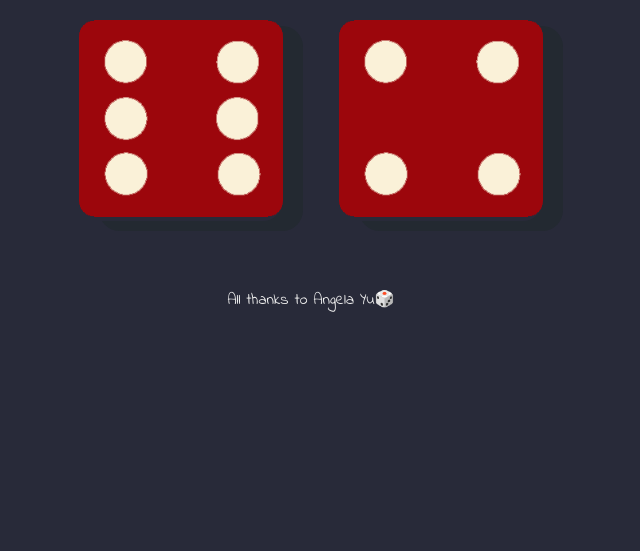
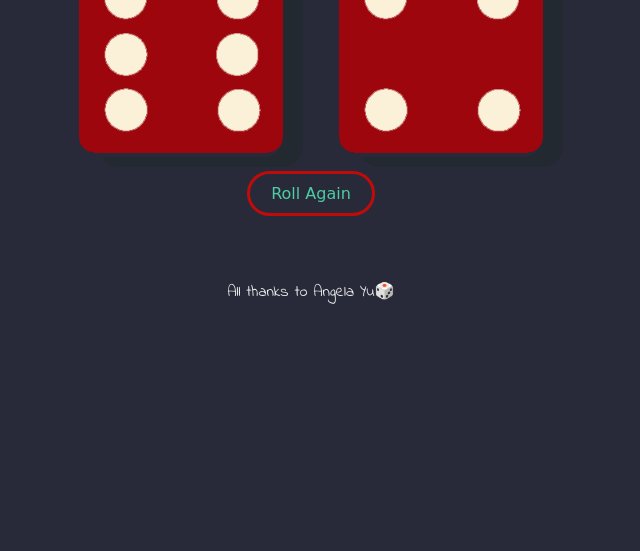
Before and after one commit to PriyoRaven/Random-Roll, a plain HTML site: page Index.html in a window 1280 px wide. Shown: the part 249-800 px from the top of the page, without its empty margins (329-969 px from the left). Drawn offline with Linux system fonts and the light colour scheme.

Commit message:
9:40pm
Added a reload button

```diff
--- a/Index.html
+++ b/Index.html
@@ -18,7 +18,9 @@
             <p>Player 2</p>
             <img src="gallery/dice1.png" alt="reload" class="img2">
         </div>
+        <a class="rbtn" href="/Index.html">Roll Again</a>
     </div>
+
     <script src="/Script.js"></script>
 </body>
 <footer class="foot">All thanks to Angela Yu🎲</footer>
--- a/Style.css
+++ b/Style.css
@@ -1,5 +1,13 @@
+* {
+  margin: 0;
+  padding: 0;
+  box-sizing: border-box;
+  text-decoration: none;
+  caret-color: transparent;
+}
+
 .container {
-    width: 70%;
+    width: 100%;
     margin: auto;
     text-align: center;
   }
@@ -34,6 +42,27 @@
     box-shadow: 20px 10px #232931;
   }
 
+  .rbtn {
+    display: block;
+    text-align: center;
+    margin: 10px;
+    margin-left: 45%;
+    min-width: 100px;
+    margin-right: 45%;
+    border: 3px solid rgb(192, 11, 11);
+    text-decoration: none;
+    font-family: cursive;
+    border-radius: 35px;
+    padding: 10px;
+    color: #4ECCA3;
+    transition: 0.2s all ease-in-out;
+  }
+
+  .rbtn:hover {
+    background-color: wheat;
+    color: black;
+  }
+
   footer {
     margin-top: 5%;
     color: #EEEEEE;
```
